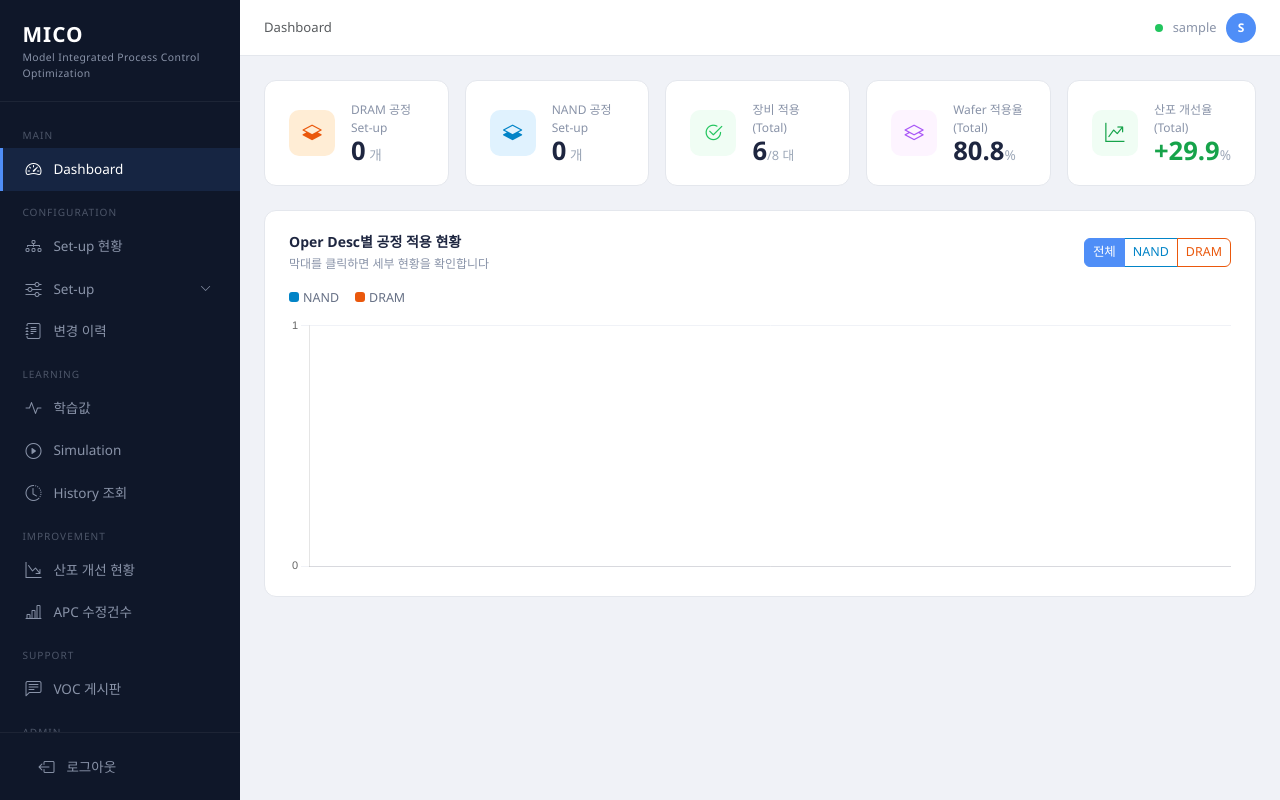
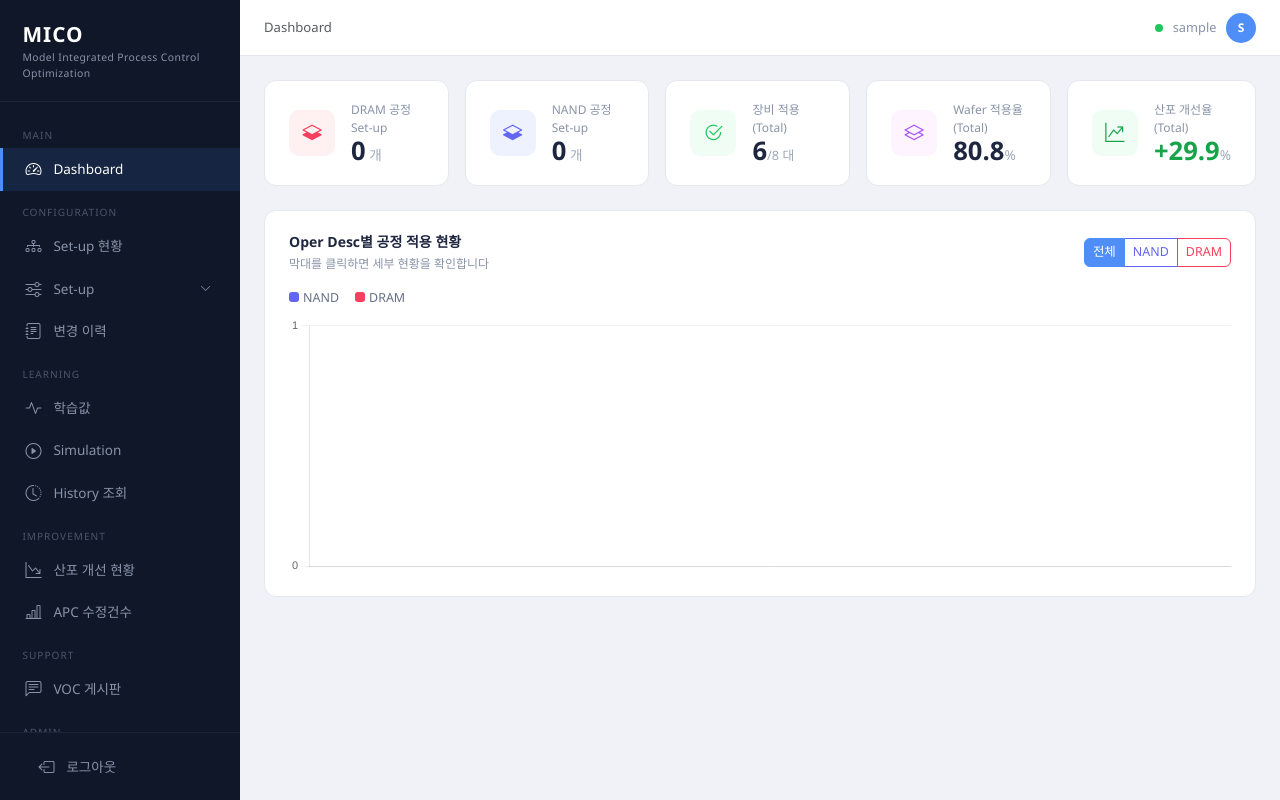
Before and after one commit to bonheon/MICO_Web, a Django app: page / in a window 1280 px wide. Run offline with Django 4.2, Linux system fonts and the light colour scheme; the visitor is signed in with stand-in values (Sample User, id 1); data comes from the database, SQL or seed files in the repository; data that the repository does not hold is empty.

Commit message:
style: NAND/DRAM 색상 변경 (NAND #6366f1 인디고, DRAM #f43f5e 로즈)
Co-Authored-By: Claude Sonnet 4.6 <noreply@anthropic.com>

```diff
--- a/setup_mico/templates/setup_mico/apc_history.html
+++ b/setup_mico/templates/setup_mico/apc_history.html
@@ -48,8 +48,8 @@
     cursor:pointer; transition:all 0.15s;
   }
   .btn-fam.active-all  { background:#4f8ef7; border-color:#4f8ef7; color:#fff; }
-  .btn-fam.active-nand { background:#e0f2fe; border-color:#0284c7; color:#0284c7; }
-  .btn-fam.active-dram { background:#ffedd5; border-color:#ea580c; color:#ea580c; }
+  .btn-fam.active-nand { background:#eef2ff; border-color:#6366f1; color:#6366f1; }
+  .btn-fam.active-dram { background:#fff1f2; border-color:#f43f5e; color:#f43f5e; }
 
   /* ── 요약 카드 ── */
   .stat-bar { display:grid; grid-template-columns:repeat(3,1fr); gap:1rem; margin-bottom:1.1rem; }
--- a/setup_mico/templates/setup_mico/category_list.html
+++ b/setup_mico/templates/setup_mico/category_list.html
@@ -86,9 +86,9 @@
         <td class="text-muted">{{ forloop.counter }}</td>
         <td>
           {% if cat.family == 'NAND' %}
-            <span class="badge-pill" style="background:#e0f2fe; color:#0284c7;">NAND</span>
+            <span class="badge-pill" style="background:#eef2ff; color:#6366f1;">NAND</span>
           {% elif cat.family == 'DRAM' %}
-            <span class="badge-pill" style="background:#ffedd5; color:#ea580c;">DRAM</span>
+            <span class="badge-pill" style="background:#fff1f2; color:#f43f5e;">DRAM</span>
           {% else %}
             <span class="text-muted" style="font-size:0.82rem;">—</span>
           {% endif %}
--- a/setup_mico/templates/setup_mico/dashboard.html
+++ b/setup_mico/templates/setup_mico/dashboard.html
@@ -12,7 +12,7 @@
 <div class="row g-3 mb-4">
   <div class="col-sm-6 col-xl">
     <div class="card-box d-flex align-items-center gap-3">
-      <div class="stat-icon" style="background:#ffedd5; color:#ea580c;">
+      <div class="stat-icon" style="background:#fff1f2; color:#f43f5e;">
         <i class="bi bi-layers-half"></i>
       </div>
       <div>
@@ -23,7 +23,7 @@
   </div>
   <div class="col-sm-6 col-xl">
     <div class="card-box d-flex align-items-center gap-3">
-      <div class="stat-icon" style="background:#e0f2fe; color:#0284c7;">
+      <div class="stat-icon" style="background:#eef2ff; color:#6366f1;">
         <i class="bi bi-layers-half"></i>
       </div>
       <div>
@@ -93,12 +93,12 @@
             <button type="button" class="btn family-filter" data-family="DRAM"
               style="font-size:0.78rem; border-radius:0 6px 6px 0;">DRAM</button>
           </div>
-          <span id="selected-od-badge" class="badge-pill d-none" style="background:#e0f2fe; color:#0284c7;"></span>
+          <span id="selected-od-badge" class="badge-pill d-none" style="background:#eef2ff; color:#6366f1;"></span>
         </div>
       </div>
       <div class="d-flex gap-3 mb-2" style="font-size:0.78rem; color:#667085;">
-        <span><span style="display:inline-block;width:10px;height:10px;border-radius:3px;background:#0284c7;margin-right:4px;"></span>NAND</span>
-        <span><span style="display:inline-block;width:10px;height:10px;border-radius:3px;background:#ea580c;margin-right:4px;"></span>DRAM</span>
+        <span><span style="display:inline-block;width:10px;height:10px;border-radius:3px;background:#6366f1;margin-right:4px;"></span>NAND</span>
+        <span><span style="display:inline-block;width:10px;height:10px;border-radius:3px;background:#f43f5e;margin-right:4px;"></span>DRAM</span>
       </div>
       <div style="position:relative; height:260px;">
         <canvas id="processChart"></canvas>
@@ -174,8 +174,8 @@ const OD_DETAIL    = {{ oper_desc_detail_json|safe }};
 
 // ── Family 색상 ──
 const FAMILY_COLOR = {
-  NAND: { base: 'rgba(2,132,199,0.8)',   highlight: 'rgba(2,132,199,1)',   dim: 'rgba(2,132,199,0.2)'   },
-  DRAM: { base: 'rgba(234,88,12,0.8)',  highlight: 'rgba(234,88,12,1)',  dim: 'rgba(234,88,12,0.2)'  },
+  NAND: { base: 'rgba(99,102,241,0.8)',   highlight: 'rgba(99,102,241,1)',   dim: 'rgba(99,102,241,0.2)'   },
+  DRAM: { base: 'rgba(244,63,94,0.8)',  highlight: 'rgba(244,63,94,1)',  dim: 'rgba(244,63,94,0.2)'  },
 };
 
 function familyColor(family, mode='base') {
@@ -183,14 +183,14 @@ function familyColor(family, mode='base') {
 }
 
 function familyBadge(family) {
-  if (family === 'NAND') return `<span class="badge-pill" style="background:#e0f2fe;color:#0284c7;font-size:0.75rem;">NAND</span>`;
-  if (family === 'DRAM') return `<span class="badge-pill" style="background:#ffedd5;color:#ea580c;font-size:0.75rem;">DRAM</span>`;
+  if (family === 'NAND') return `<span class="badge-pill" style="background:#eef2ff;color:#6366f1;font-size:0.75rem;">NAND</span>`;
+  if (family === 'DRAM') return `<span class="badge-pill" style="background:#fff1f2;color:#f43f5e;font-size:0.75rem;">DRAM</span>`;
   return `<span style="color:#9da8b8;">—</span>`;
 }
 
 function rateBadge(total, applied, rate) {
   if (!total) return `<span style="color:#9da8b8;font-size:0.82rem;">—</span>`;
-  const c = rate >= 80 ? {bg:'#f0fdf4',col:'#16a34a'} : rate >= 50 ? {bg:'#fff7ed',col:'#ea580c'} : {bg:'#fef2f2',col:'#dc2626'};
+  const c = rate >= 80 ? {bg:'#f0fdf4',col:'#16a34a'} : rate >= 50 ? {bg:'#fff7ed',col:'#f43f5e'} : {bg:'#fef2f2',col:'#dc2626'};
   return `<span class="badge-pill" style="background:${c.bg};color:${c.col};font-size:0.78rem;">${rate}%</span>`;
 }
 
@@ -432,8 +432,8 @@ processChart._visibleFamilies = [...BAR_FAMILIES];
 // ── Family 필터 버튼 이벤트 ──
 const FAM_STYLE = {
   ALL:  { on: 'background:#4f8ef7;border-color:#4f8ef7;color:#fff;', off: 'background:transparent;border-color:#4f8ef7;color:#4f8ef7;' },
-  NAND: { on: 'background:#0284c7;border-color:#0284c7;color:#fff;', off: 'background:transparent;border-color:#0284c7;color:#0284c7;' },
-  DRAM: { on: 'background:#ea580c;border-color:#ea580c;color:#fff;', off: 'background:transparent;border-color:#ea580c;color:#ea580c;' },
+  NAND: { on: 'background:#6366f1;border-color:#6366f1;color:#fff;', off: 'background:transparent;border-color:#6366f1;color:#6366f1;' },
+  DRAM: { on: 'background:#f43f5e;border-color:#f43f5e;color:#fff;', off: 'background:transparent;border-color:#f43f5e;color:#f43f5e;' },
 };
 function applyFamStyle(btn, isActive) {
   const s = FAM_STYLE[btn.dataset.family][isActive ? 'on' : 'off'];
--- a/setup_mico/templates/setup_mico/setup_status.html
+++ b/setup_mico/templates/setup_mico/setup_status.html
@@ -202,7 +202,7 @@
     <div>
       <div class="cat-title">
         {% if cat.family %}
-        <span class="badge-pill me-1" style="background:{% if cat.family == 'DRAM' %}#ffedd5; color:#ea580c;{% else %}#e0f2fe; color:#0284c7;{% endif %}; font-size:0.68rem; font-weight:700; vertical-align:middle;">{{ cat.family }}</span>
+        <span class="badge-pill me-1" style="background:{% if cat.family == 'DRAM' %}#fff1f2; color:#f43f5e;{% else %}#eef2ff; color:#6366f1;{% endif %}; font-size:0.68rem; font-weight:700; vertical-align:middle;">{{ cat.family }}</span>
         {% endif %}
         {% if cat.oper_desc %}{{ cat.oper_desc }}{% else %}{{ cat.oper_id }}{% endif %}
       </div>
@@ -649,8 +649,8 @@ function applySearch() {
 // Family 필터
 const FAM_STYLE = {
   ALL:  { on: 'background:#4f8ef7;border-color:#4f8ef7;color:#fff;', off: 'background:transparent;border-color:#4f8ef7;color:#4f8ef7;' },
-  NAND: { on: 'background:#0284c7;border-color:#0284c7;color:#fff;', off: 'background:transparent;border-color:#0284c7;color:#0284c7;' },
-  DRAM: { on: 'background:#ea580c;border-color:#ea580c;color:#fff;', off: 'background:transparent;border-color:#ea580c;color:#ea580c;' },
+  NAND: { on: 'background:#6366f1;border-color:#6366f1;color:#fff;', off: 'background:transparent;border-color:#6366f1;color:#6366f1;' },
+  DRAM: { on: 'background:#f43f5e;border-color:#f43f5e;color:#fff;', off: 'background:transparent;border-color:#f43f5e;color:#f43f5e;' },
 };
 function applyFamStyle(btn, isActive) {
   btn.style.cssText += FAM_STYLE[btn.dataset.family][isActive ? 'on' : 'off'];
```
Also changed, not shown: setup_mico/templates/setup_mico/dispersion.html (+5 -5 lines).
